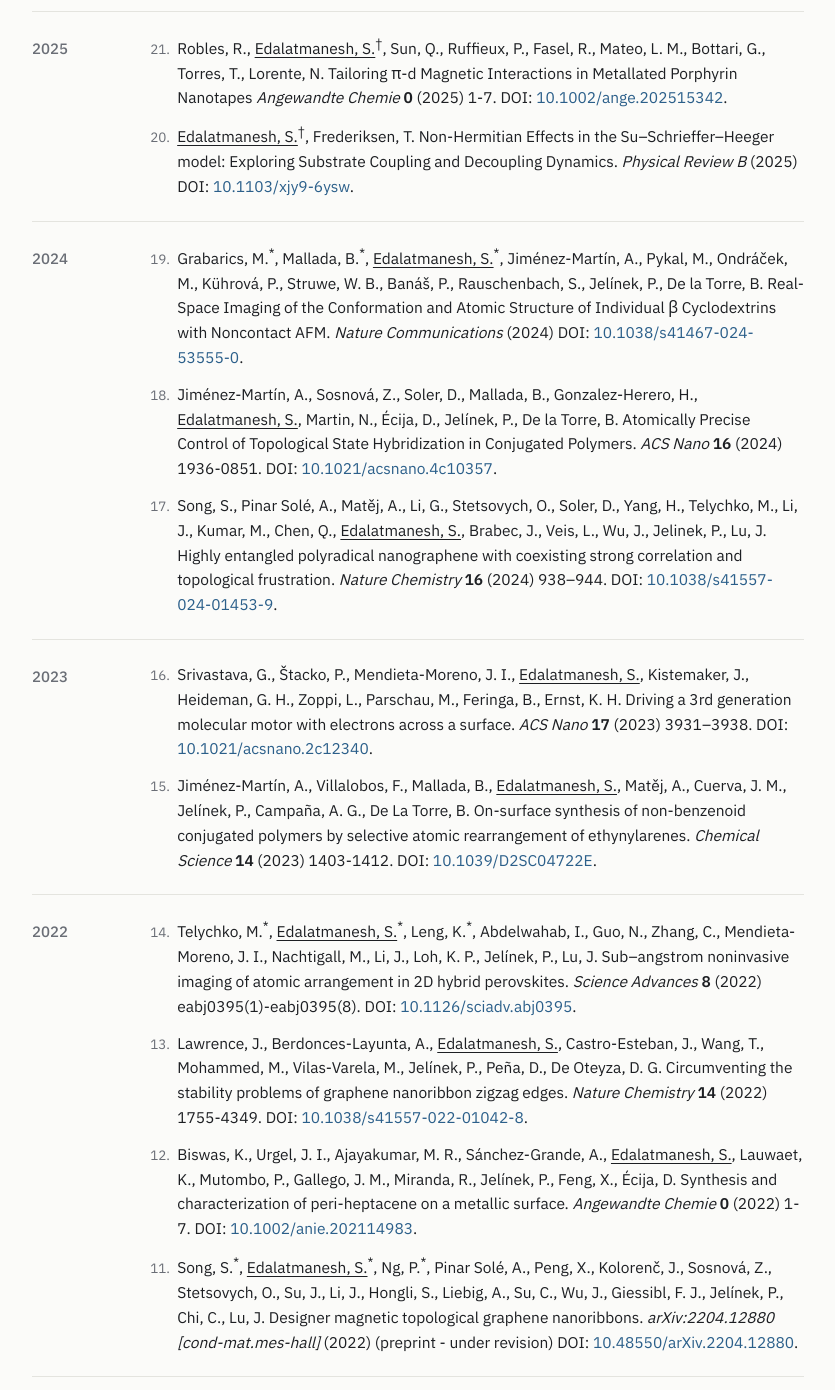
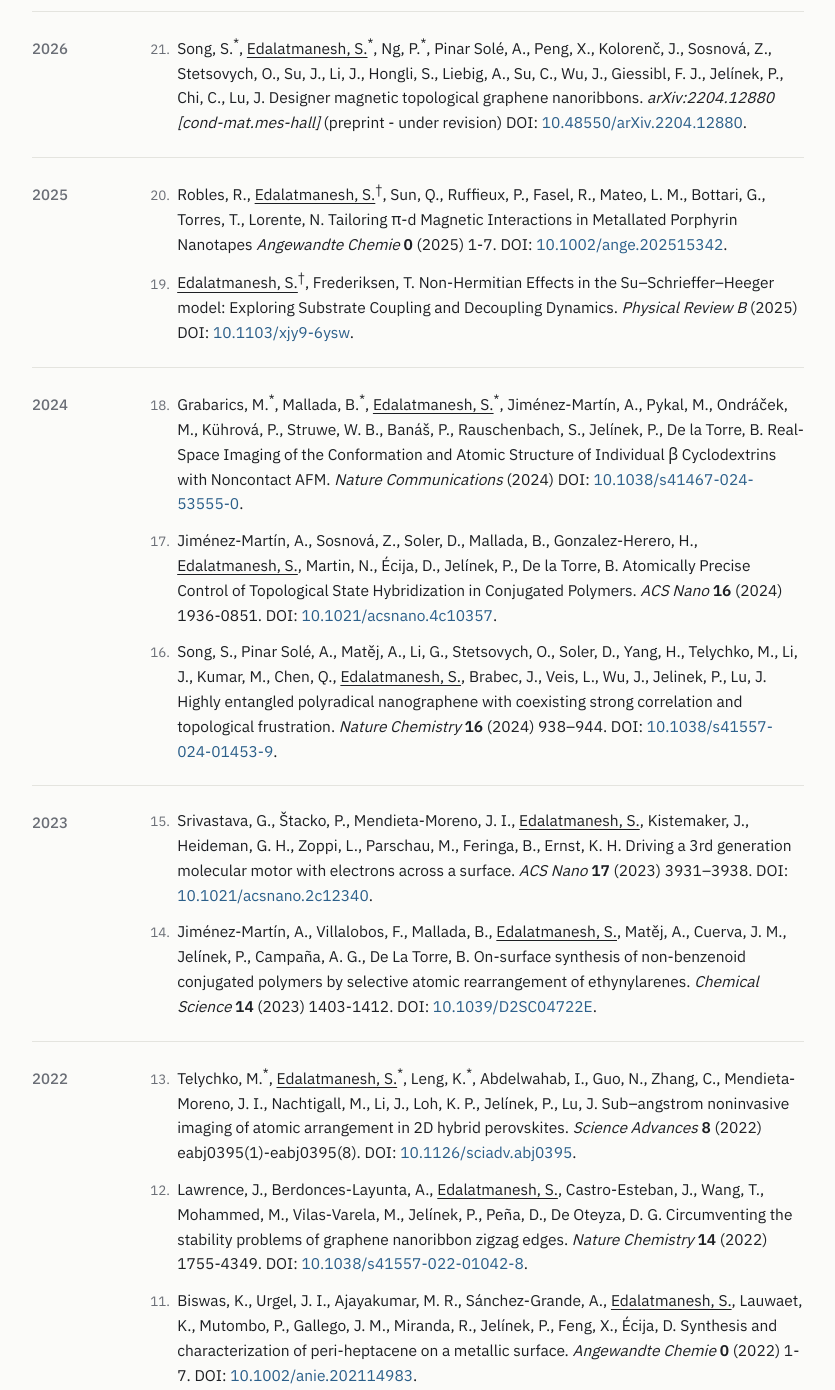
Before and after one commit to shayanEdalatmanesh/shayanedalatmanesh.github.io, a plain HTML site: page publications.html in a window 1280 px wide. Shown: the part 531-1921 px from the top of the page, without its empty margins (222-1057 px from the left). Drawn offline with Linux system fonts and the light colour scheme.

Commit message:
Update publications.html

```diff
--- a/publications.html
+++ b/publications.html
@@ -59,34 +59,39 @@
         <!-- PUBS:START -->
 <p class="pub-note"><sup>*</sup> Equally contributing author &nbsp;·&nbsp; <sup>†</sup> Corresponding author</p>
 <div class="pub-year">
+    <h3>2026</h3>
+    <ol class="pubs">
+    <li value="21">Song, S.<sup>*</sup>, <span class="me">Edalatmanesh, S.</span><sup>*</sup>, Ng, P.<sup>*</sup>, Pinar Solé, A., Peng, X., Kolorenč, J., Sosnová, Z., Stetsovych, O., Su, J., Li, J., Hongli, S., Liebig, A., Su, C., Wu, J., Giessibl, F. J., Jelínek, P., Chi, C., Lu, J. Designer magnetic topological graphene nanoribbons. <em>arXiv:2204.12880 [cond-mat.mes-hall]</em> (preprint - under revision) <span class="doi">DOI: <a href="https://doi.org/10.48550/arXiv.2204.12880">10.48550/arXiv.2204.12880</a></span>.</li>
+    </ol>
+</div>
+<div class="pub-year">
     <h3>2025</h3>
     <ol class="pubs">
-        <li value="21">Robles, R., <span class="me">Edalatmanesh, S.</span><sup>†</sup>, Sun, Q., Ruffieux, P., Fasel, R., Mateo, L. M., Bottari, G., Torres, T., Lorente, N. Tailoring π-d Magnetic Interactions in Metallated Porphyrin Nanotapes <em>Angewandte Chemie</em> <strong>0</strong> (2025) 1-7. <span class="doi">DOI: <a href="https://doi.org/10.1002/ange.202515342">10.1002/ange.202515342</a></span>.</li>
-        <li value="20"><span class="me">Edalatmanesh, S.</span><sup>†</sup>, Frederiksen, T. Non-Hermitian Effects in the Su–Schrieffer–Heeger model: Exploring Substrate Coupling and Decoupling Dynamics. <em>Physical Review B</em> (2025) <span class="doi">DOI: <a href="https://journals.aps.org/prb/abstract/10.1103/xjy9-6ysw">10.1103/xjy9-6ysw</a></span>.</li>
+        <li value="20">Robles, R., <span class="me">Edalatmanesh, S.</span><sup>†</sup>, Sun, Q., Ruffieux, P., Fasel, R., Mateo, L. M., Bottari, G., Torres, T., Lorente, N. Tailoring π-d Magnetic Interactions in Metallated Porphyrin Nanotapes <em>Angewandte Chemie</em> <strong>0</strong> (2025) 1-7. <span class="doi">DOI: <a href="https://doi.org/10.1002/ange.202515342">10.1002/ange.202515342</a></span>.</li>
+        <li value="19"><span class="me">Edalatmanesh, S.</span><sup>†</sup>, Frederiksen, T. Non-Hermitian Effects in the Su–Schrieffer–Heeger model: Exploring Substrate Coupling and Decoupling Dynamics. <em>Physical Review B</em> (2025) <span class="doi">DOI: <a href="https://journals.aps.org/prb/abstract/10.1103/xjy9-6ysw">10.1103/xjy9-6ysw</a></span>.</li>
     </ol>
 </div>
 <div class="pub-year">
     <h3>2024</h3>
     <ol class="pubs">
-        <li value="19">Grabarics, M.<sup>*</sup>, Mallada, B.<sup>*</sup>, <span class="me">Edalatmanesh, S.</span><sup>*</sup>, Jiménez-Martín, A., Pykal, M., Ondráček, M., Kührová, P., Struwe, W. B., Banáš, P., Rauschenbach, S., Jelínek, P., De la Torre, B. Real-Space Imaging of the Conformation and Atomic Structure of Individual β Cyclodextrins with Noncontact AFM. <em>Nature Communications</em> (2024) <span class="doi">DOI: <a href="https://doi.org/10.1038/s41467-024-53555-0">10.1038/s41467-024-53555-0</a></span>.</li>
-        <li value="18">Jiménez-Martín, A., Sosnová, Z., Soler, D., Mallada, B., Gonzalez-Herero, H., <span class="me">Edalatmanesh, S.</span>, Martin, N., Écija, D., Jelínek, P., De la Torre, B. Atomically Precise Control of Topological State Hybridization in Conjugated Polymers. <em>ACS Nano</em> <strong>16</strong> (2024) 1936-0851. <span class="doi">DOI: <a href="https://doi.org/10.1021/acsnano.4c10357">10.1021/acsnano.4c10357</a></span>.</li>
-        <li value="17">Song, S., Pinar Solé, A., Matěj, A., Li, G., Stetsovych, O., Soler, D., Yang, H., Telychko, M., Li, J., Kumar, M., Chen, Q., <span class="me">Edalatmanesh, S.</span>, Brabec, J., Veis, L., Wu, J., Jelinek, P., Lu, J. Highly entangled polyradical nanographene with coexisting strong correlation and topological frustration. <em>Nature Chemistry</em> <strong>16</strong> (2024) 938–944. <span class="doi">DOI: <a href="https://doi.org/10.1038/s41557-024-01453-9">10.1038/s41557-024-01453-9</a></span>.</li>
+        <li value="18">Grabarics, M.<sup>*</sup>, Mallada, B.<sup>*</sup>, <span class="me">Edalatmanesh, S.</span><sup>*</sup>, Jiménez-Martín, A., Pykal, M., Ondráček, M., Kührová, P., Struwe, W. B., Banáš, P., Rauschenbach, S., Jelínek, P., De la Torre, B. Real-Space Imaging of the Conformation and Atomic Structure of Individual β Cyclodextrins with Noncontact AFM. <em>Nature Communications</em> (2024) <span class="doi">DOI: <a href="https://doi.org/10.1038/s41467-024-53555-0">10.1038/s41467-024-53555-0</a></span>.</li>
+        <li value="17">Jiménez-Martín, A., Sosnová, Z., Soler, D., Mallada, B., Gonzalez-Herero, H., <span class="me">Edalatmanesh, S.</span>, Martin, N., Écija, D., Jelínek, P., De la Torre, B. Atomically Precise Control of Topological State Hybridization in Conjugated Polymers. <em>ACS Nano</em> <strong>16</strong> (2024) 1936-0851. <span class="doi">DOI: <a href="https://doi.org/10.1021/acsnano.4c10357">10.1021/acsnano.4c10357</a></span>.</li>
+        <li value="16">Song, S., Pinar Solé, A., Matěj, A., Li, G., Stetsovych, O., Soler, D., Yang, H., Telychko, M., Li, J., Kumar, M., Chen, Q., <span class="me">Edalatmanesh, S.</span>, Brabec, J., Veis, L., Wu, J., Jelinek, P., Lu, J. Highly entangled polyradical nanographene with coexisting strong correlation and topological frustration. <em>Nature Chemistry</em> <strong>16</strong> (2024) 938–944. <span class="doi">DOI: <a href="https://doi.org/10.1038/s41557-024-01453-9">10.1038/s41557-024-01453-9</a></span>.</li>
     </ol>
 </div>
 <div class="pub-year">
     <h3>2023</h3>
     <ol class="pubs">
-        <li value="16">Srivastava, G., Štacko, P., Mendieta-Moreno, J. I., <span class="me">Edalatmanesh, S.</span>, Kistemaker, J., Heideman, G. H., Zoppi, L., Parschau, M., Feringa, B., Ernst, K. H. Driving a 3rd generation molecular motor with electrons across a surface. <em>ACS Nano</em> <strong>17</strong> (2023) 3931–3938. <span class="doi">DOI: <a href="https://pubs.acs.org/doi/10.1021/acsnano.2c12340">10.1021/acsnano.2c12340</a></span>.</li>
-        <li value="15">Jiménez-Martín, A., Villalobos, F., Mallada, B., <span class="me">Edalatmanesh, S.</span>, Matěj, A., Cuerva, J. M., Jelínek, P., Campaña, A. G., De La Torre, B. On-surface synthesis of non-benzenoid conjugated polymers by selective atomic rearrangement of ethynylarenes. <em>Chemical Science</em> <strong>14</strong> (2023) 1403-1412. <span class="doi">DOI: <a href="https://doi.org/10.1039/D2SC04722E">10.1039/D2SC04722E</a></span>.</li>
+        <li value="15">Srivastava, G., Štacko, P., Mendieta-Moreno, J. I., <span class="me">Edalatmanesh, S.</span>, Kistemaker, J., Heideman, G. H., Zoppi, L., Parschau, M., Feringa, B., Ernst, K. H. Driving a 3rd generation molecular motor with electrons across a surface. <em>ACS Nano</em> <strong>17</strong> (2023) 3931–3938. <span class="doi">DOI: <a href="https://pubs.acs.org/doi/10.1021/acsnano.2c12340">10.1021/acsnano.2c12340</a></span>.</li>
+        <li value="14">Jiménez-Martín, A., Villalobos, F., Mallada, B., <span class="me">Edalatmanesh, S.</span>, Matěj, A., Cuerva, J. M., Jelínek, P., Campaña, A. G., De La Torre, B. On-surface synthesis of non-benzenoid conjugated polymers by selective atomic rearrangement of ethynylarenes. <em>Chemical Science</em> <strong>14</strong> (2023) 1403-1412. <span class="doi">DOI: <a href="https://doi.org/10.1039/D2SC04722E">10.1039/D2SC04722E</a></span>.</li>
     </ol>
 </div>
 <div class="pub-year">
     <h3>2022</h3>
     <ol class="pubs">
-        <li value="14">Telychko, M.<sup>*</sup>, <span class="me">Edalatmanesh, S.</span><sup>*</sup>, Leng, K.<sup>*</sup>, Abdelwahab, I., Guo, N., Zhang, C., Mendieta-Moreno, J. I., Nachtigall, M., Li, J., Loh, K. P., Jelínek, P., Lu, J. Sub–angstrom noninvasive imaging of atomic arrangement in 2D hybrid perovskites. <em>Science Advances</em> <strong>8</strong> (2022) eabj0395(1)-eabj0395(8). <span class="doi">DOI: <a href="https://www.science.org/doi/full/10.1126/sciadv.abj0395">10.1126/sciadv.abj0395</a></span>.</li>
-        <li value="13">Lawrence, J., Berdonces-Layunta, A., <span class="me">Edalatmanesh, S.</span>, Castro-Esteban, J., Wang, T., Mohammed, M., Vilas-Varela, M., Jelínek, P., Peña, D., De Oteyza, D. G. Circumventing the stability problems of graphene nanoribbon zigzag edges. <em>Nature Chemistry</em> <strong>14</strong> (2022) 1755-4349. <span class="doi">DOI: <a href="https://doi.org/10.1038/s41557-022-01042-8">10.1038/s41557-022-01042-8</a></span>.</li>
-        <li value="12">Biswas, K., Urgel, J. I., Ajayakumar, M. R., Sánchez-Grande, A., <span class="me">Edalatmanesh, S.</span>, Lauwaet, K., Mutombo, P., Gallego, J. M., Miranda, R., Jelínek, P., Feng, X., Écija, D. Synthesis and characterization of peri-heptacene on a metallic surface. <em>Angewandte Chemie</em> <strong>0</strong> (2022) 1-7. <span class="doi">DOI: <a href="https://doi.org/10.1002/anie.202114983">10.1002/anie.202114983</a></span>.</li>
-        <li value="11">Song, S.<sup>*</sup>, <span class="me">Edalatmanesh, S.</span><sup>*</sup>, Ng, P.<sup>*</sup>, Pinar Solé, A., Peng, X., Kolorenč, J., Sosnová, Z., Stetsovych, O., Su, J., Li, J., Hongli, S., Liebig, A., Su, C., Wu, J., Giessibl, F. J., Jelínek, P., Chi, C., Lu, J. Designer magnetic topological graphene nanoribbons. <em>arXiv:2204.12880 [cond-mat.mes-hall]</em> (2022) (preprint - under revision) <span class="doi">DOI: <a href="https://doi.org/10.48550/arXiv.2204.12880">10.48550/arXiv.2204.12880</a></span>.</li>
+        <li value="13">Telychko, M.<sup>*</sup>, <span class="me">Edalatmanesh, S.</span><sup>*</sup>, Leng, K.<sup>*</sup>, Abdelwahab, I., Guo, N., Zhang, C., Mendieta-Moreno, J. I., Nachtigall, M., Li, J., Loh, K. P., Jelínek, P., Lu, J. Sub–angstrom noninvasive imaging of atomic arrangement in 2D hybrid perovskites. <em>Science Advances</em> <strong>8</strong> (2022) eabj0395(1)-eabj0395(8). <span class="doi">DOI: <a href="https://www.science.org/doi/full/10.1126/sciadv.abj0395">10.1126/sciadv.abj0395</a></span>.</li>
+        <li value="12">Lawrence, J., Berdonces-Layunta, A., <span class="me">Edalatmanesh, S.</span>, Castro-Esteban, J., Wang, T., Mohammed, M., Vilas-Varela, M., Jelínek, P., Peña, D., De Oteyza, D. G. Circumventing the stability problems of graphene nanoribbon zigzag edges. <em>Nature Chemistry</em> <strong>14</strong> (2022) 1755-4349. <span class="doi">DOI: <a href="https://doi.org/10.1038/s41557-022-01042-8">10.1038/s41557-022-01042-8</a></span>.</li>
+        <li value="11">Biswas, K., Urgel, J. I., Ajayakumar, M. R., Sánchez-Grande, A., <span class="me">Edalatmanesh, S.</span>, Lauwaet, K., Mutombo, P., Gallego, J. M., Miranda, R., Jelínek, P., Feng, X., Écija, D. Synthesis and characterization of peri-heptacene on a metallic surface. <em>Angewandte Chemie</em> <strong>0</strong> (2022) 1-7. <span class="doi">DOI: <a href="https://doi.org/10.1002/anie.202114983">10.1002/anie.202114983</a></span>.</li>
     </ol>
 </div>
 <div class="pub-year">
```
